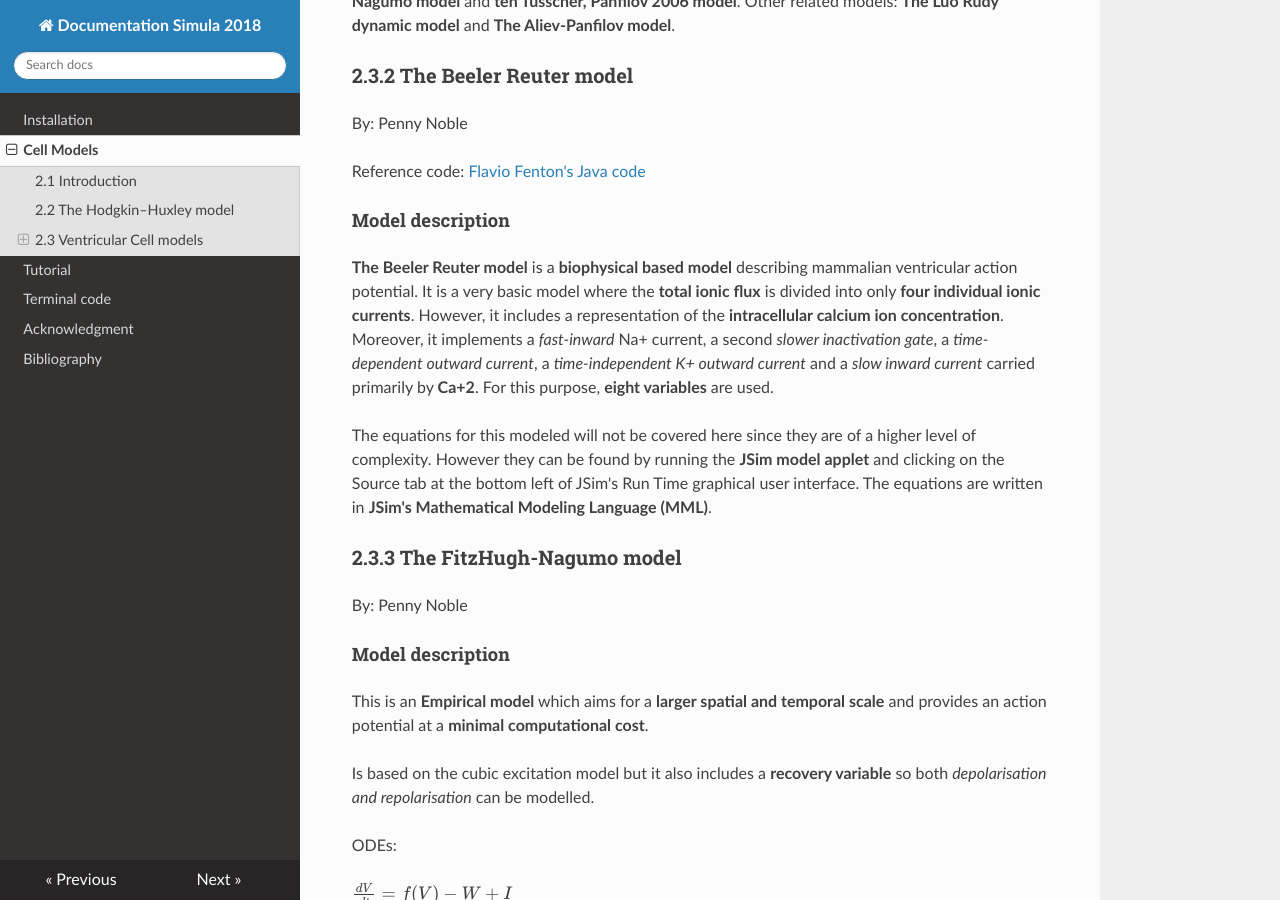
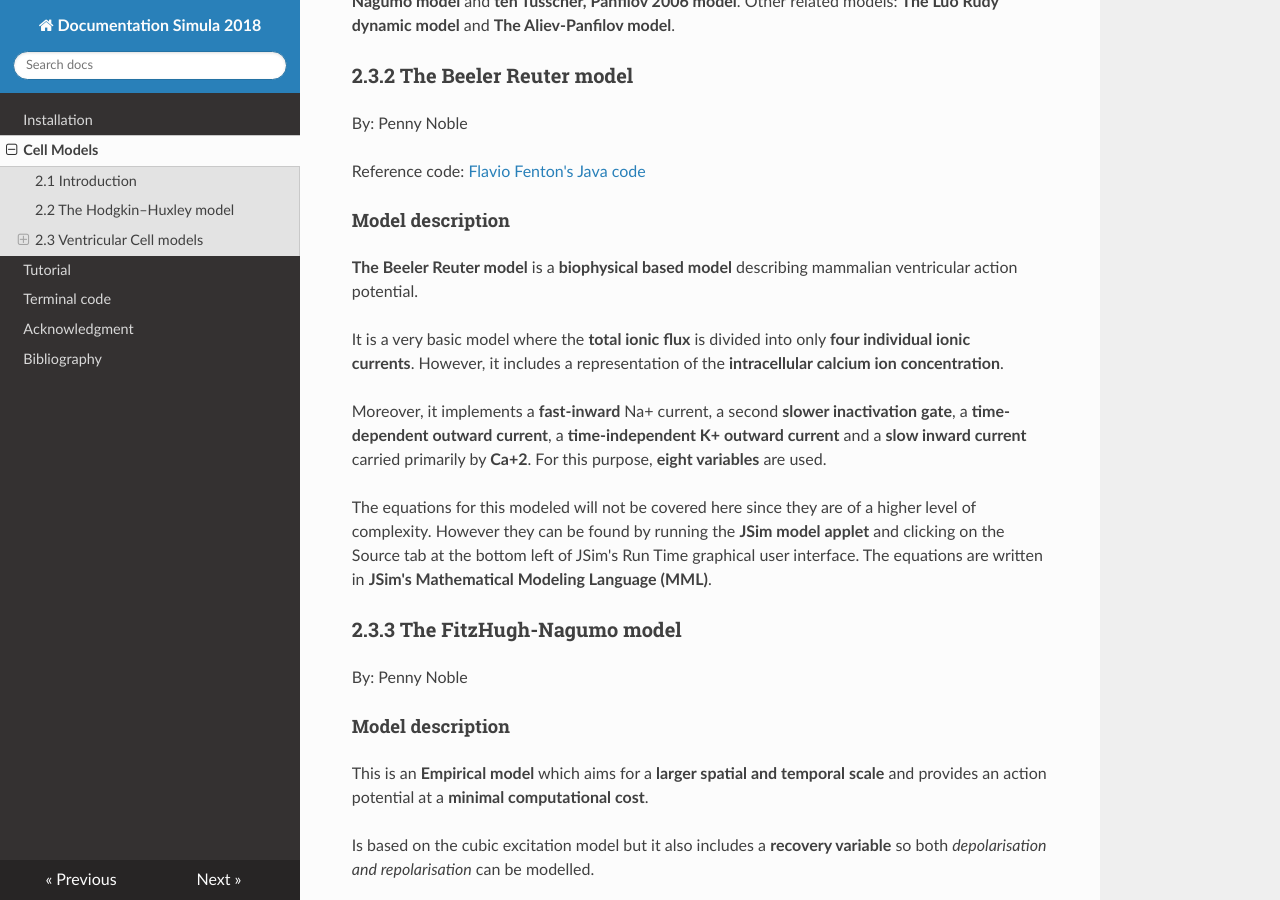
Before and after one commit to ErikaKvalem/Documentation-2018-MkDocs, an MkDocs documentation site: the page built from docs/cellm.md, in a window 1280 px wide and 900 px high, scrolled down 2063 px. Built offline with MkDocs 1.6.1, drawn with Linux system fonts in a browser that asks for light colours; nearby versions of some CDN libraries; formulas are drawn with MathJax 3; old or Windows-style settings are respelled for this version of MkDocs.

```diff
--- a/docs/cellm.md
+++ b/docs/cellm.md
@@ -77,7 +77,11 @@ Reference code: [Flavio Fenton's Java code](http://thevirtualheart.org/)
 
 #### Model description
 
-**The Beeler Reuter model** is a **biophysical based model** describing mammalian ventricular action potential. It is a very basic model where the **total ionic flux** is divided into only **four individual ionic currents**. However, it includes a representation of the **intracellular calcium ion concentration**. Moreover, it implements a *fast-inward* Na+ current, a second *slower inactivation gate*, a *time-dependent outward current*, a *time-independent K+ outward current* and a *slow inward current* carried primarily by **Ca+2**. For this purpose, **eight variables** are used.
+**The Beeler Reuter model** is a **biophysical based model** describing mammalian ventricular action potential.
+
+It is a very basic model where the **total ionic flux** is divided into only **four individual ionic currents**. However, it includes a representation of the **intracellular calcium ion concentration**.
+
+Moreover, it implements a **fast-inward** Na+ current, a second **slower inactivation gate**, a **time-dependent outward current**, a **time-independent K+ outward current** and a **slow inward current** carried primarily by **Ca+2**. For this purpose, **eight variables** are used.
 
 The equations for this modeled will not be covered here since they are of a higher level of complexity. However they can be found by running the **JSim model applet** and clicking on the Source tab at the bottom left of JSim's Run Time graphical user interface. The equations are written in **JSim's Mathematical Modeling Language (MML)**.
 
```
